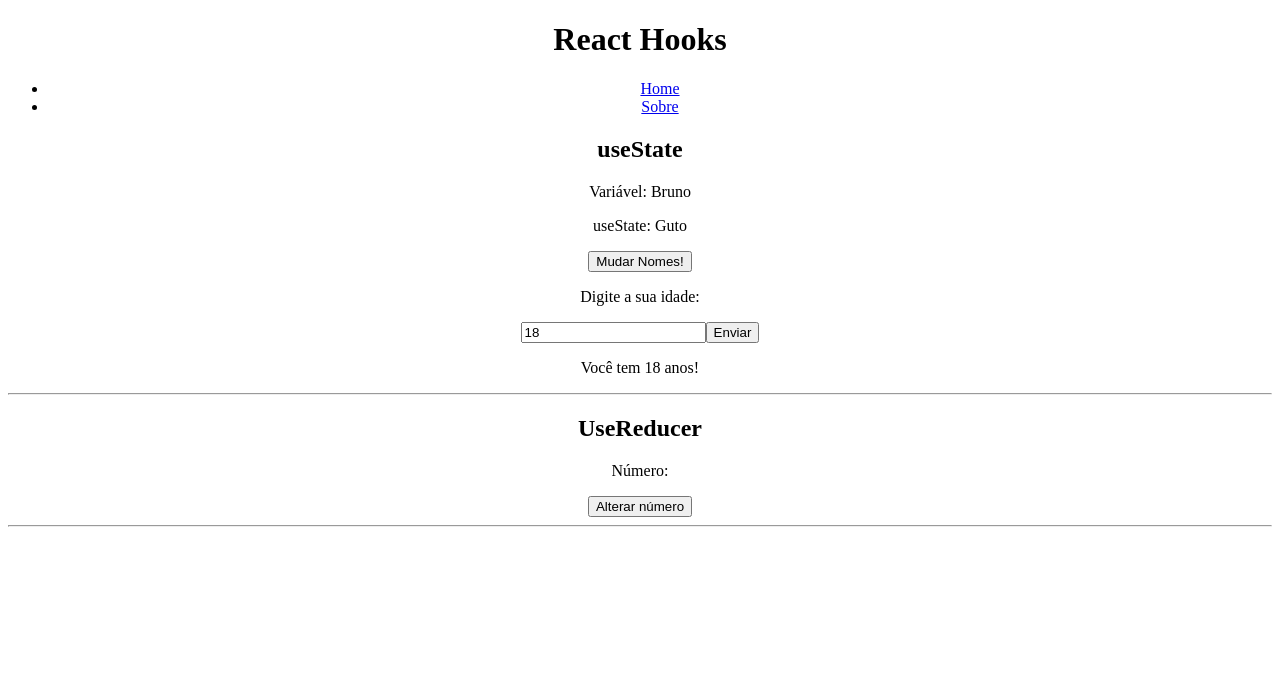
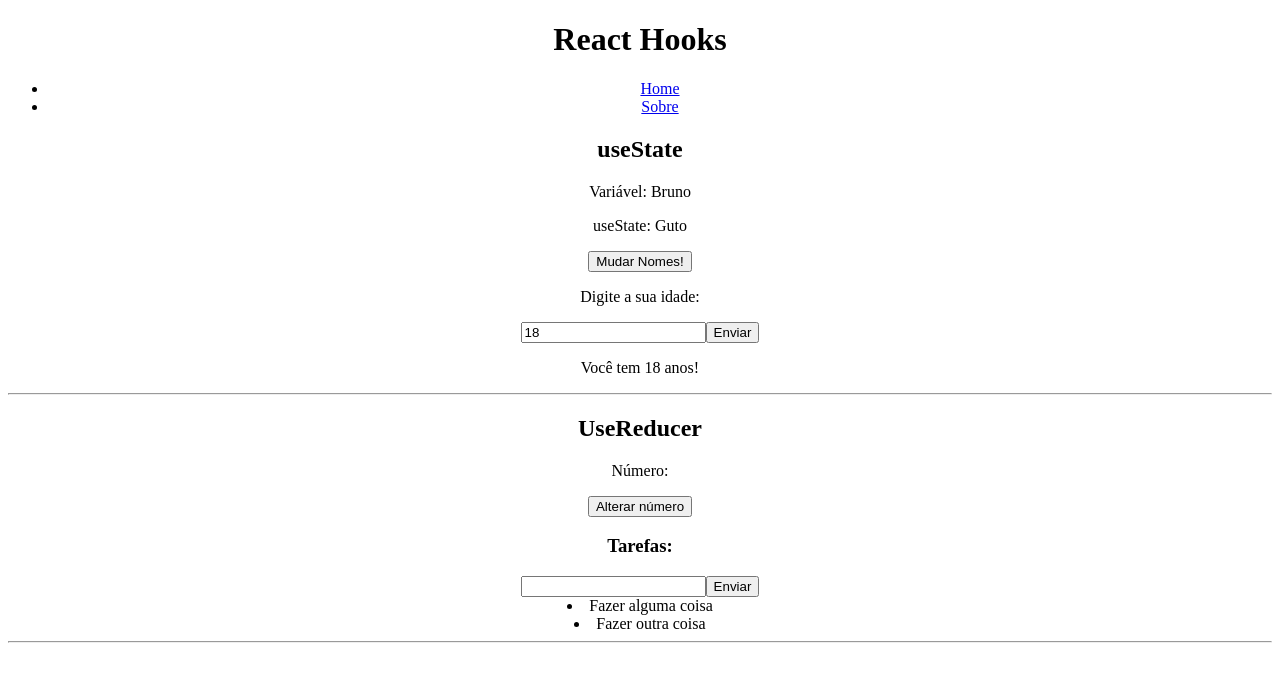
Before and after one commit to GutoCitton/react_hooks, a React (Create React App) app: page / in a window 1280 px wide. Shown: the top 682 px of the page. Built offline with nearby package versions, Linux system fonts and the light colour scheme.

Commit message:
aula_160

```diff
--- a/src/components/HookUseReducer.js
+++ b/src/components/HookUseReducer.js
@@ -1,4 +1,4 @@
-import { useReducer } from "react";
+import { useReducer, useState } from "react";
 
 const HookUseReducer = () => {
   // 1 - começando com useReducer
@@ -6,11 +6,56 @@ const HookUseReducer = () => {
     return Math.random(state)
   })
 
+  // 2 - avançando no useReducer
+  const initialTasks = [
+    {id: 1, text: 'Fazer alguma coisa'},
+    {id: 2, text: 'Fazer outra coisa'}
+  ];
+
+  const taskReducer = (state, action) => {
+    switch (action.type) {
+      case 'ADD':
+        const newTask = {
+          id: Math.random(),
+          text: taskText,
+        };
+
+        setTaskText('')
+
+        return [...state, newTask];
+        case 'DELETE':
+          return state.filter((task) => task.id !== action.id);
+          default:
+            return state;
+    }
+  }
+
+  const [taskText, setTaskText] = useState('');
+  const [tasks, dispatchTasks] = useReducer(taskReducer, initialTasks);
+
+  const handleSubmit = (e) => {
+    e.preventDefault()
+
+    dispatchTasks({type: 'ADD'});
+  }
+
+  const removeTask = (id) => {
+    dispatchTasks({type: 'DELETE', id });
+  }
+
   return (
     <div>
      <h2>UseReducer</h2>
      <p>Número: {number}</p>
      <button onClick={dispatch}>Alterar número</button>
+     <h3>Tarefas: </h3>
+     <form onSubmit={handleSubmit}>
+      <input type="text" onChange={(e) => setTaskText(e.target.value)} value={taskText} />
+      <input type="submit" value='Enviar' />
+     </form>
+     {tasks.map((task) => (
+      <li key={task.id} onDoubleClick={() => removeTask(task.id)}>{task.text}</li>
+     ))}
      <hr />
     </div>
   );
```
